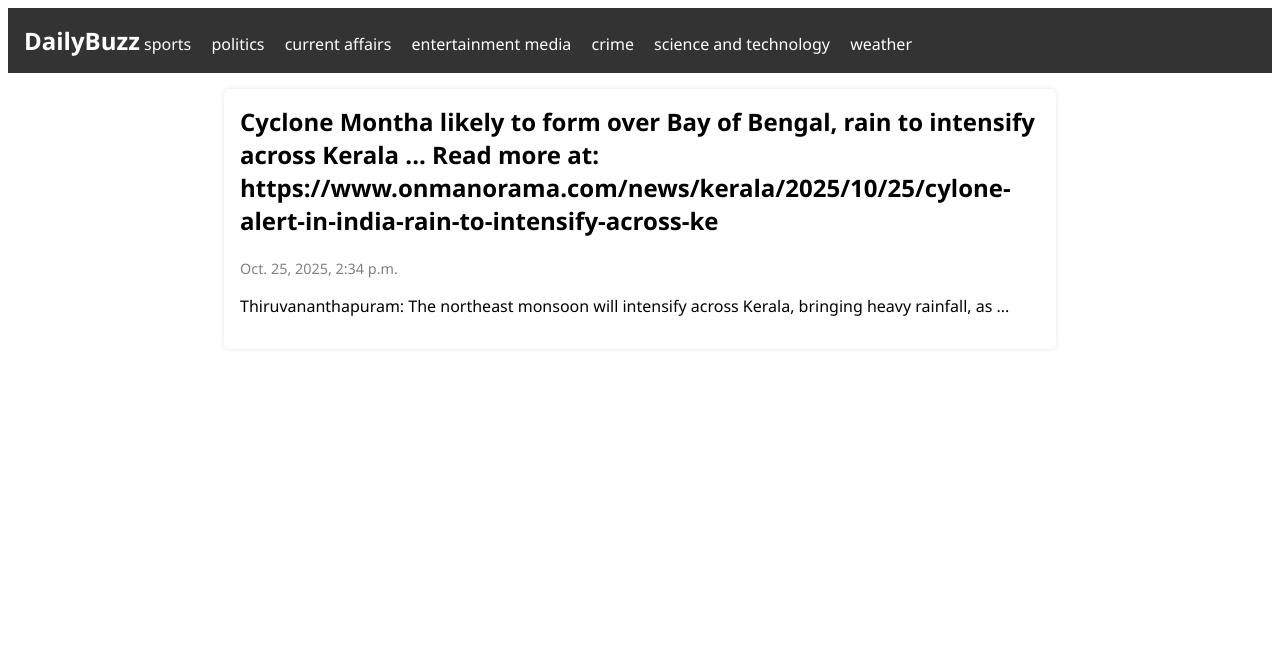
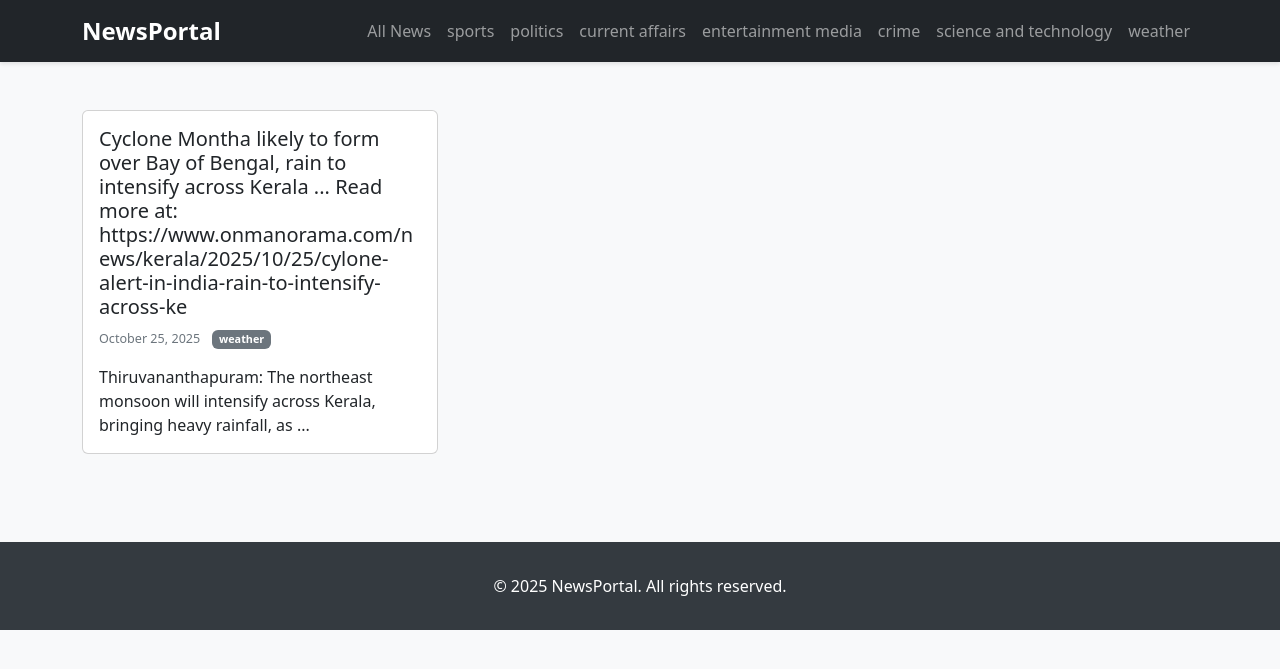
Before and after one commit to Akshatvijesh26/news-website-2820, a Django app: page / in a window 1280 px wide. Shown: the top 669 px of the page. Run offline with Django 5.2, Linux system fonts and the light colour scheme; data comes from the database, SQL or seed files in the repository; both versions use the stored data as it was after the commit.

Commit message:
working again

```diff
--- a/newsportal/manage.py
+++ b/newsportal/manage.py
@@ -19,4 +19,4 @@ def main():
 
 
 if __name__ == '__main__':
-    main()
+     main()
--- a/newsportal/myapp/templates/myapp/home.html
+++ b/newsportal/myapp/templates/myapp/home.html
@@ -2,36 +2,100 @@
 <html lang="en">
 <head>
     <meta charset="UTF-8">
-    <title>DailyBuzz</title>
+    <meta name="viewport" content="width=device-width, initial-scale=1.0">
+    <title>NewsPortal</title>
+    <link href="https://cdn.jsdelivr.net/npm/bootstrap@5.3.0/dist/css/bootstrap.min.css" rel="stylesheet">
     <style>
-        body {font-family: "Segoe UI", Tahoma, Geneva, Verdana, sans-serif;}
-        header { background: #333; color: white; padding: 1rem; }
-        nav a { color: white; text-decoration: none; margin-right: 1rem; }
-        nav a:hover { text-decoration: underline; }
-        .article { background: white; margin: 1rem auto; padding: 1rem; max-width: 800px; border-radius: 5px; box-shadow: 0 0 5px rgba(0,0,0,0.1); }
-        h2 { margin-top: 0; }
-        time { color: gray; font-size: 0.9rem; }
+        body {
+            background-color: #f8f9fa;
+        }
+        .navbar {
+            box-shadow: 0 2px 4px rgba(0,0,0,0.1);
+        }
+        .navbar-brand {
+            font-weight: bold;
+            font-size: 1.5rem;
+        }
+        .article-card {
+            transition: transform 0.2s;
+            height: 100%;
+        }
+        .article-card:hover {
+            transform: translateY(-5px);
+            box-shadow: 0 4px 12px rgba(0,0,0,0.15);
+        }
+        .article-time {
+            color: #6c757d;
+            font-size: 0.9rem;
+        }
+        .category-link {
+            transition: color 0.2s;
+        }
+        footer {
+            margin-top: 4rem;
+            padding: 2rem 0;
+            background-color: #343a40;
+            color: white;
+        }
     </style>
 </head>
 <body>
-    <header>
-        <nav>
-            <span style="font-weight:bold; font-size:1.5rem;">DailyBuzz</span>
-            {% for category in categories %}
-                <a href="{% url 'category_articles' category.id %}">{{ category.name }}</a>
+    <!-- Navigation -->
+    <nav class="navbar navbar-expand-lg navbar-dark bg-dark sticky-top">
+        <div class="container">
+            <a class="navbar-brand" href="{% url 'home' %}">NewsPortal</a>
+            <button class="navbar-toggler" type="button" data-bs-toggle="collapse" data-bs-target="#navbarNav">
+                <span class="navbar-toggler-icon"></span>
+            </button>
+            <div class="collapse navbar-collapse" id="navbarNav">
+                <ul class="navbar-nav ms-auto">
+                    <li class="nav-item">
+                        <a class="nav-link" href="{% url 'home' %}">All News</a>
+                    </li>
+                    {% for category in categories %}
+                    <li class="nav-item">
+                        <a class="nav-link category-link" href="{% url 'category_articles' category.id %}">{{ category.name }}</a>
+                    </li>
+                    {% endfor %}
+                </ul>
+            </div>
+        </div>
+    </nav>
+
+    <!-- Main Content -->
+    <div class="container my-5">
+        <div class="row">
+            {% for article in articles %}
+            <div class="col-md-6 col-lg-4 mb-4">
+                <div class="card article-card">
+                    <div class="card-body">
+                        <h5 class="card-title">{{ article.title }}</h5>
+                        <p class="article-time mb-3">
+                            <small>{{ article.published_at|date:"F d, Y" }}</small>
+                            <span class="badge bg-secondary ms-2">{{ article.category.name }}</span>
+                        </p>
+                        <p class="card-text">{{ article.content|truncatechars:150 }}</p>
+                    </div>
+                </div>
+            </div>
+            {% empty %}
+            <div class="col-12">
+                <div class="alert alert-info text-center" role="alert">
+                    <h4>No news articles yet!</h4>
+                    <p class="mb-0">Check back soon for the latest updates.</p>
+                </div>
+            </div>
             {% endfor %}
-        </nav>
-    </header>
+        </div>
+    </div>
 
-    {% for article in articles %}
-        <div class="article">
-            <h2>{{ article.title }}</h2>
-            <time>{{ article.published_at }}</time>
-            <p>{{ article.content|truncatechars:300 }}</p>
+    <!-- Footer -->
+    <footer class="text-center">
+        <div class="container">
+            <p class="mb-0">&copy; 2025 NewsPortal. All rights reserved.</p>
         </div>
-    {% empty %}
-        <p style="text-align:center;">No news articles yet!</p>
-    {% endfor %}
+    </footer>
 
+    <script src="https://cdn.jsdelivr.net/npm/bootstrap@5.3.0/dist/js/bootstrap.bundle.min.js"></script>
 </body>
 </html>
--- a/newsportal/myapp/views.py
+++ b/newsportal/myapp/views.py
@@ -3,7 +3,7 @@ from .models import Article, Category
 
 def home(request):
     articles = Article.objects.order_by('-published_at')
-    categories = Category.objects.all()  # fetch all categories
+    categories = Category.objects.all()
     return render(request, 'myapp/home.html', {
         'articles': articles,
         'categories': categories
```
Also changed, not shown: newsportal/myapp/home.html (deleted, +0 -37 lines), newsportal/myapp/templates/myapp/exp8.py (deleted, +0 -48 lines), newsportal/db.sqlite3, newsportal/myapp/models.py (line endings or trailing spaces), newsportal/myapp/urls.py (line endings or trailing spaces).
